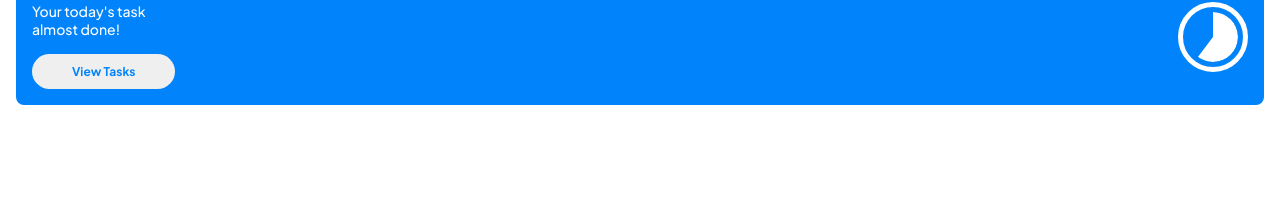
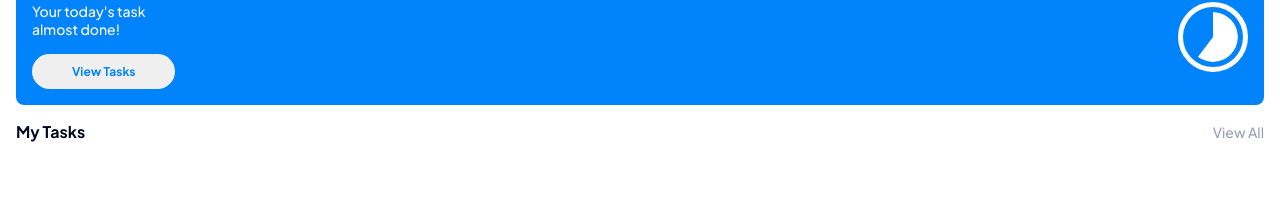
Before and after one commit to 9trocoder/mmekut, a React (Create React App) app: page / in a window 1280 px wide. Shown: the part 94-300 px from the top of the page. Built offline with nearby package versions, Linux system fonts and the light colour scheme.

Commit message:
worked on homepage component

```diff
--- a/src/components/components.css
+++ b/src/components/components.css
@@ -67,3 +67,27 @@
       align-items: center;
       justify-content: center;
   }
+
+  /* HeaderWithButton */
+
+  .headerwithbutton__cnt {
+    padding: 0 16px;
+    display: flex;
+    align-items: center;
+    justify-content: space-between;
+  }
+
+  .headerwithbutton__cnt-title {
+    font-weight: 700;
+    color:#000B23;
+  }
+
+  .headerwithbutton__cnt-viewall {
+    cursor: pointer;
+    font-family: inherit;
+    border: none;
+    background-color: transparent;
+    font-size: 14px;
+    color:#9a9fbf;
+    font-weight: 500;
+  }
--- a/src/pages/homepage/homepage.js
+++ b/src/pages/homepage/homepage.js
@@ -5,6 +5,7 @@ import { calendarIcon, headerNotificationIcon } from "../../Utils/tools";
 
 import ProgressBar from "../../components/ProgressBar";
 import HomepageHeader from "../../components/HompageHeader";
+import HeaderWithButton from "../../components/HeaderWithButton";
 
 function Homepage() {
   const handleProfileClick = () => {};
@@ -12,6 +13,8 @@ function Homepage() {
   const handleCalendarClick = () => {};
 
   const handleNotificationClick = () => {};
+
+  const handleMyTaskClick = () => {};
 
   return (
     <>
@@ -44,6 +47,12 @@ function Homepage() {
           />
         </div>
       </div>
+
+      <HeaderWithButton
+        headerName="My Tasks"
+        headerButtonName="View All"
+        handleClick={handleMyTaskClick}
+      />
     </>
   );
 }
```
